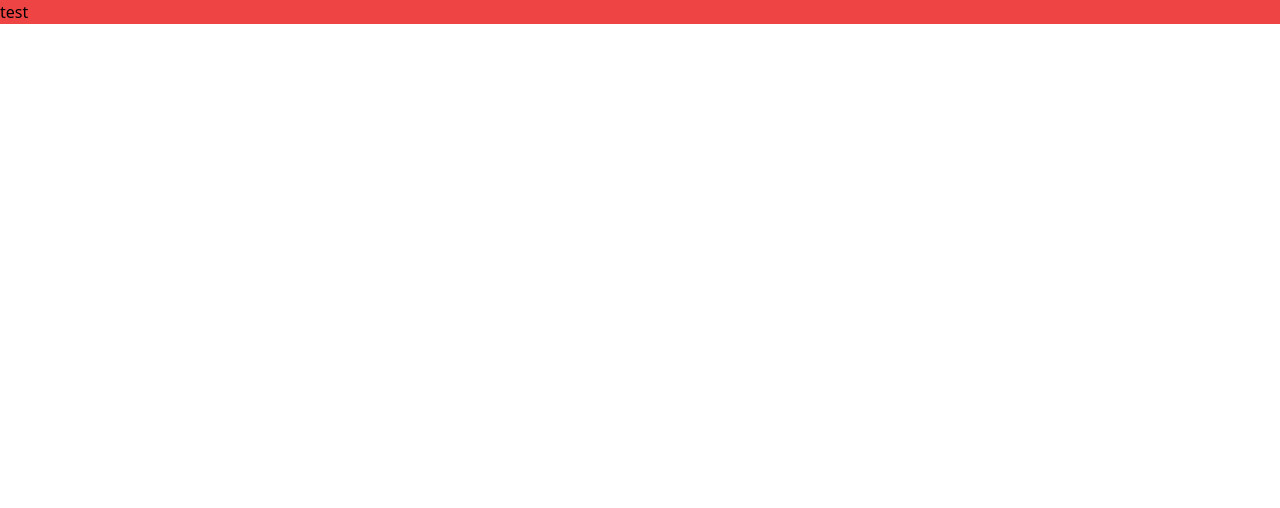
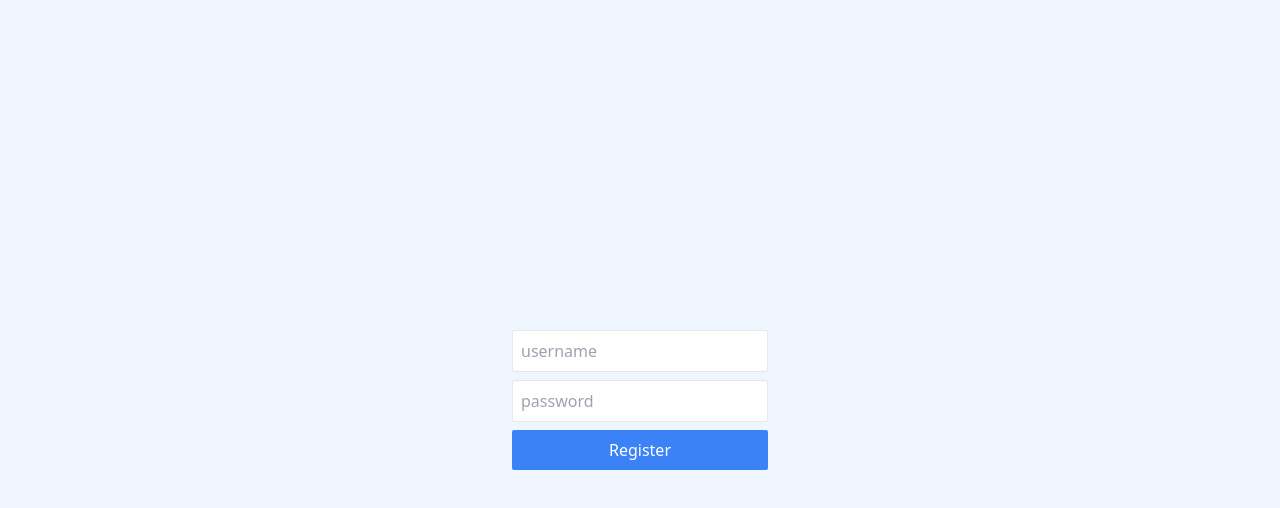
Before and after one commit to AndreiThira/ChatApp, a React (Vite) app in the folder client/: page / in a window 1280 px wide. Shown: the top 508 px of the page. Built offline with nearby package versions, Linux system fonts and the light colour scheme.

Commit message:
Added basic styling for registering

```diff
--- a/client/src/App.jsx
+++ b/client/src/App.jsx
@@ -1,7 +1,9 @@
+import Register from "./Register"
+
 function App() {
 
   return (
-    <div className="bg-red-500">test</div>
+    <Register />
   )
 }
 
--- /dev/null
+++ b/client/src/Register.jsx
@@ -0,0 +1,12 @@
+export default function Register() {
+
+    return(
+        <div className="bg-blue-50 h-screen flex items-center">
+            <form className="w-64 mx-auto">
+                <input type="text" placeholder="username"  className="block w-full rounded-sm p-2 mb-2 border"/>
+                <input type="text" placeholder="password" className="block w-full rounded-sm p-2 mb-2 border"/>
+                <button className="bg-blue-500 text-white block w-full rounded-sm p-2">Register</button>
+            </form>
+        </div>
+    )
+}
```
